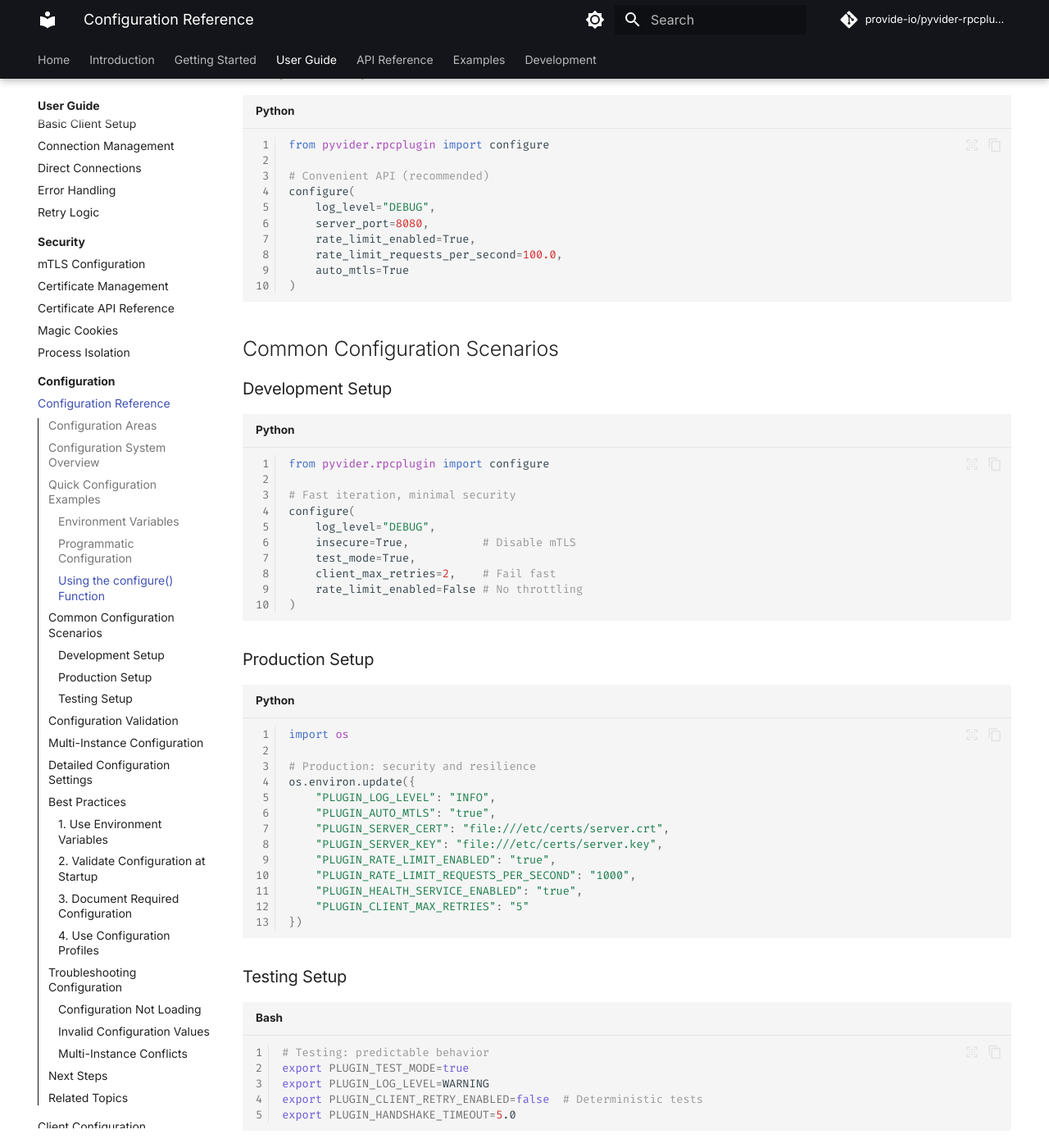
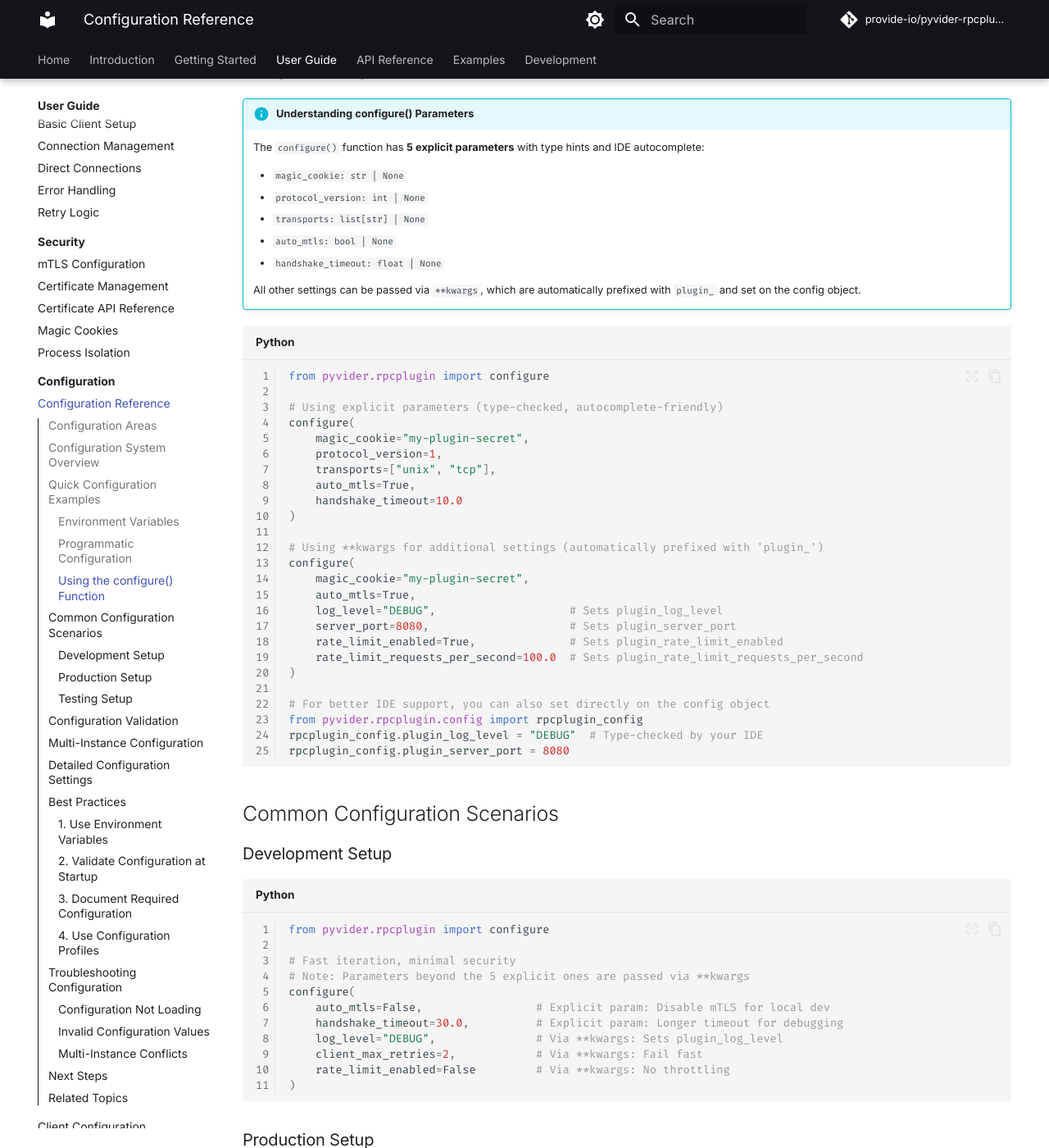
Before and after one commit to provide-io/pyvider-rpcplugin, an MkDocs documentation site: the page built from docs/guide/config/configuration-reference.md, in a window 1280 px wide and 1400 px high, scrolled down 2546 px. Shown: the whole window at 82% size. Built offline with MkDocs 1.6.1 and Material for MkDocs 9.7.7, drawn with Linux system fonts in a browser that asks for light colours; comment, search, counter and statistics services are not loaded; the version menu is left out.

Commit message:
🔼⚙️ [skip ci] auto-commit

````diff
--- a/docs/guide/config/configuration-reference.md
+++ b/docs/guide/config/configuration-reference.md
@@ -90,17 +90,43 @@ rpcplugin_config.plugin_rate_limit_enabled = True
 
 ### Using the configure() Function
 
+!!! info "Understanding configure() Parameters"
+    The `configure()` function has **5 explicit parameters** with type hints and IDE autocomplete:
+
+    - `magic_cookie: str | None`
+    - `protocol_version: int | None`
+    - `transports: list[str] | None`
+    - `auto_mtls: bool | None`
+    - `handshake_timeout: float | None`
+
+    All other settings can be passed via `**kwargs`, which are automatically prefixed with `plugin_` and set on the config object.
+
 ```python
 from pyvider.rpcplugin import configure
 
-# Convenient API (recommended)
+# Using explicit parameters (type-checked, autocomplete-friendly)
 configure(
-    log_level="DEBUG",
-    server_port=8080,
-    rate_limit_enabled=True,
-    rate_limit_requests_per_second=100.0,
-    auto_mtls=True
+    magic_cookie="my-plugin-secret",
+    protocol_version=1,
+    transports=["unix", "tcp"],
+    auto_mtls=True,
+    handshake_timeout=10.0
 )
+
+# Using **kwargs for additional settings (automatically prefixed with 'plugin_')
+configure(
+    magic_cookie="my-plugin-secret",
+    auto_mtls=True,
+    log_level="DEBUG",                    # Sets plugin_log_level
+    server_port=8080,                     # Sets plugin_server_port
+    rate_limit_enabled=True,              # Sets plugin_rate_limit_enabled
+    rate_limit_requests_per_second=100.0  # Sets plugin_rate_limit_requests_per_second
+)
+
+# For better IDE support, you can also set directly on the config object
+from pyvider.rpcplugin.config import rpcplugin_config
+rpcplugin_config.plugin_log_level = "DEBUG"  # Type-checked by your IDE
+rpcplugin_config.plugin_server_port = 8080
 ```
 
 ## Common Configuration Scenarios
@@ -111,12 +137,13 @@ configure(
 from pyvider.rpcplugin import configure
 
 # Fast iteration, minimal security
+# Note: Parameters beyond the 5 explicit ones are passed via **kwargs
 configure(
-    log_level="DEBUG",
-    insecure=True,           # Disable mTLS
-    test_mode=True,
-    client_max_retries=2,    # Fail fast
-    rate_limit_enabled=False # No throttling
+    auto_mtls=False,                 # Explicit param: Disable mTLS for local dev
+    handshake_timeout=30.0,          # Explicit param: Longer timeout for debugging
+    log_level="DEBUG",               # Via **kwargs: Sets plugin_log_level
+    client_max_retries=2,            # Via **kwargs: Fail fast
+    rate_limit_enabled=False         # Via **kwargs: No throttling
 )
 ```
 
````
Also changed, not shown: docs/guide/client/basic-setup.md (+22 -0 lines), docs/guide/server/basic-setup.md (+9 -5 lines), docs/index.md (+12 -8 lines).
